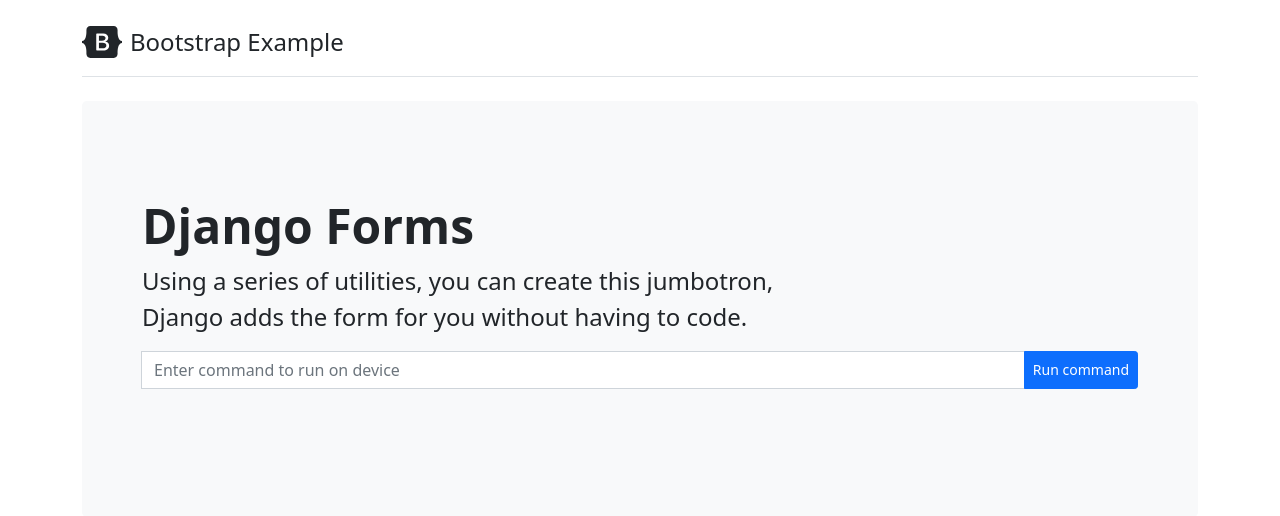
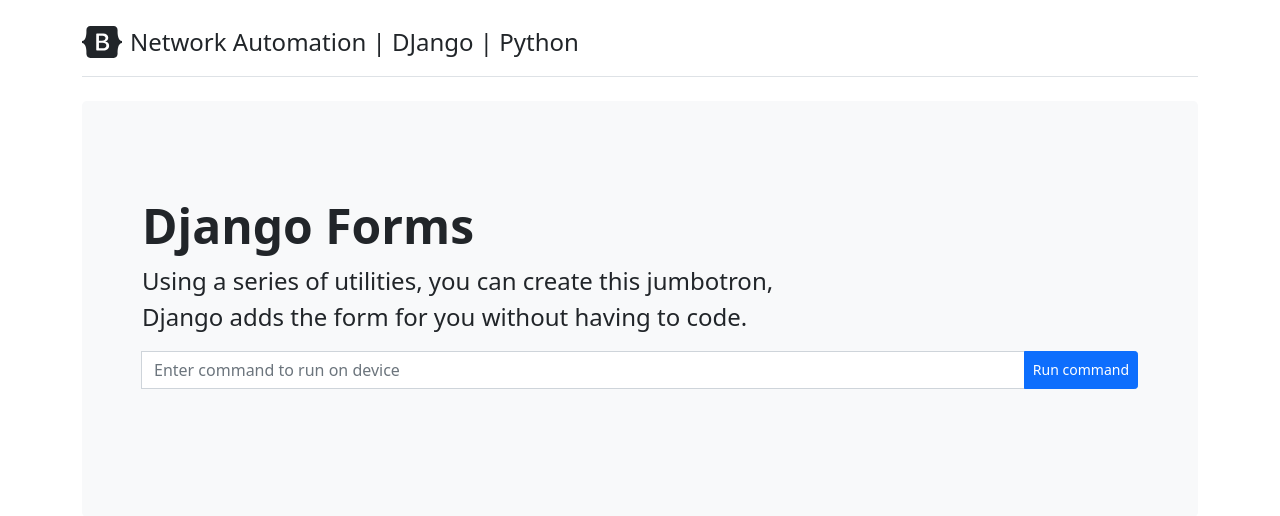
Before and after one commit to tisurai/django-networkautomation, a Django app: page / in a window 1280 px wide. Shown: the top 516 px of the page. Run offline with Django 3.2, Linux system fonts and the light colour scheme.

Commit message:
Edit page header

```diff
--- a/templates/base.html
+++ b/templates/base.html
@@ -6,7 +6,7 @@
     <meta name="description" content="">
     <meta name="author" content="Mark Otto, Jacob Thornton, and Bootstrap contributors">
     <meta name="generator" content="Hugo 0.88.1">
-    <title>Jumbotron example · Bootstrap v5.1</title>
+    <title>Network Automation example · Bootstrap v5.1</title>
 
     <link rel="canonical" href="https://getbootstrap.com/docs/5.1/examples/jumbotron/">
 
@@ -40,7 +40,7 @@
     <header class="pb-3 mb-4 border-bottom">
       <a href="/" class="d-flex align-items-center text-dark text-decoration-none">
         <svg xmlns="http://www.w3.org/2000/svg" width="40" height="32" class="me-2" viewBox="0 0 118 94" role="img"><title>Bootstrap</title><path fill-rule="evenodd" clip-rule="evenodd" d="M24.509 0c-6.733 0-11.715 5.893-11.492 12.284.214 6.14-.064 14.092-2.066 20.577C8.943 39.365 5.547 43.485 0 44.014v5.972c5.547.529 8.943 4.649 10.951 11.153 2.002 6.485 2.28 14.437 2.066 20.577C12.794 88.106 17.776 94 24.51 94H93.5c6.733 0 11.714-5.893 11.491-12.284-.214-6.14.064-14.092 2.066-20.577 2.009-6.504 5.396-10.624 10.943-11.153v-5.972c-5.547-.529-8.934-4.649-10.943-11.153-2.002-6.484-2.28-14.437-2.066-20.577C105.214 5.894 100.233 0 93.5 0H24.508zM80 57.863C80 66.663 73.436 72 62.543 72H44a2 2 0 01-2-2V24a2 2 0 012-2h18.437c9.083 0 15.044 4.92 15.044 12.474 0 5.302-4.01 10.049-9.119 10.88v.277C75.317 46.394 80 51.21 80 57.863zM60.521 28.34H49.948v14.934h8.905c6.884 0 10.68-2.772 10.68-7.727 0-4.643-3.264-7.207-9.012-7.207zM49.948 49.2v16.458H60.91c7.167 0 10.964-2.876 10.964-8.281 0-5.406-3.903-8.178-11.425-8.178H49.948z" fill="currentColor"></path></svg>
-        <span class="fs-4">Bootstrap Example</span>
+        <span class="fs-4">Network Automation | DJango | Python</span>
       </a>
     </header>
 
```
